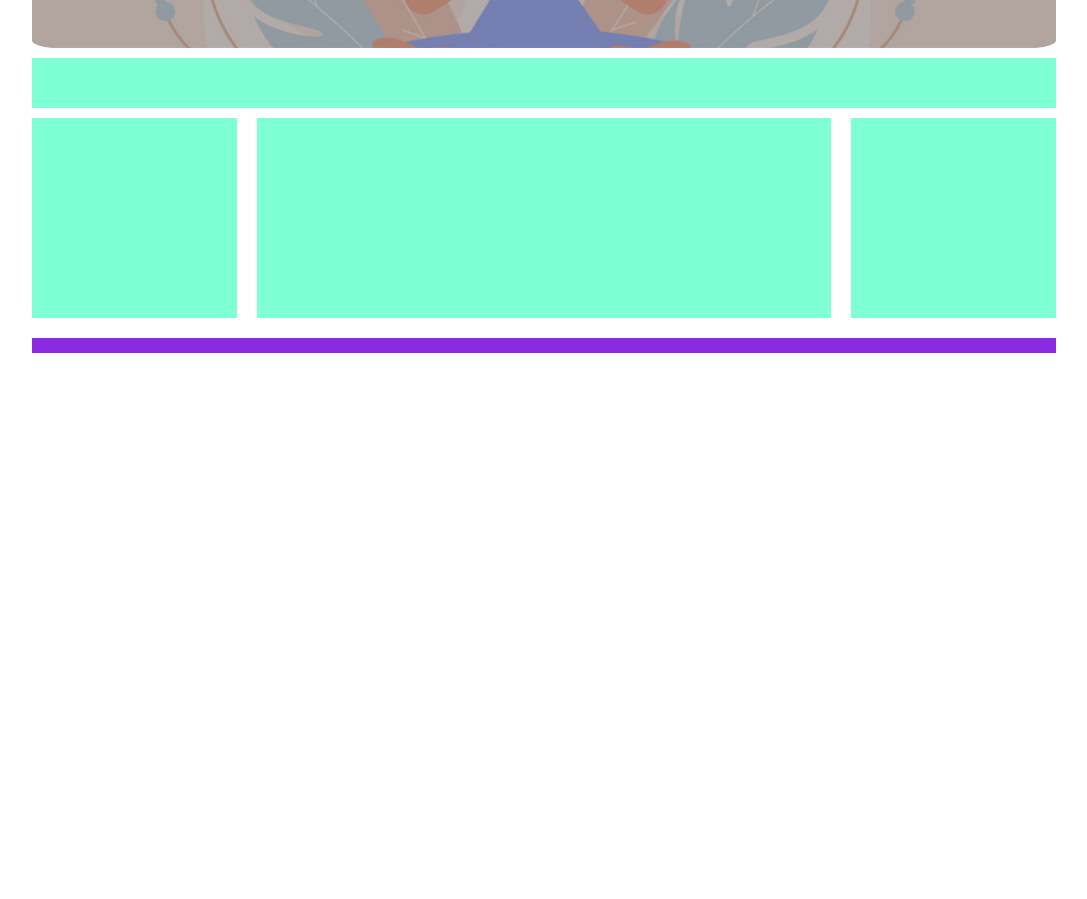
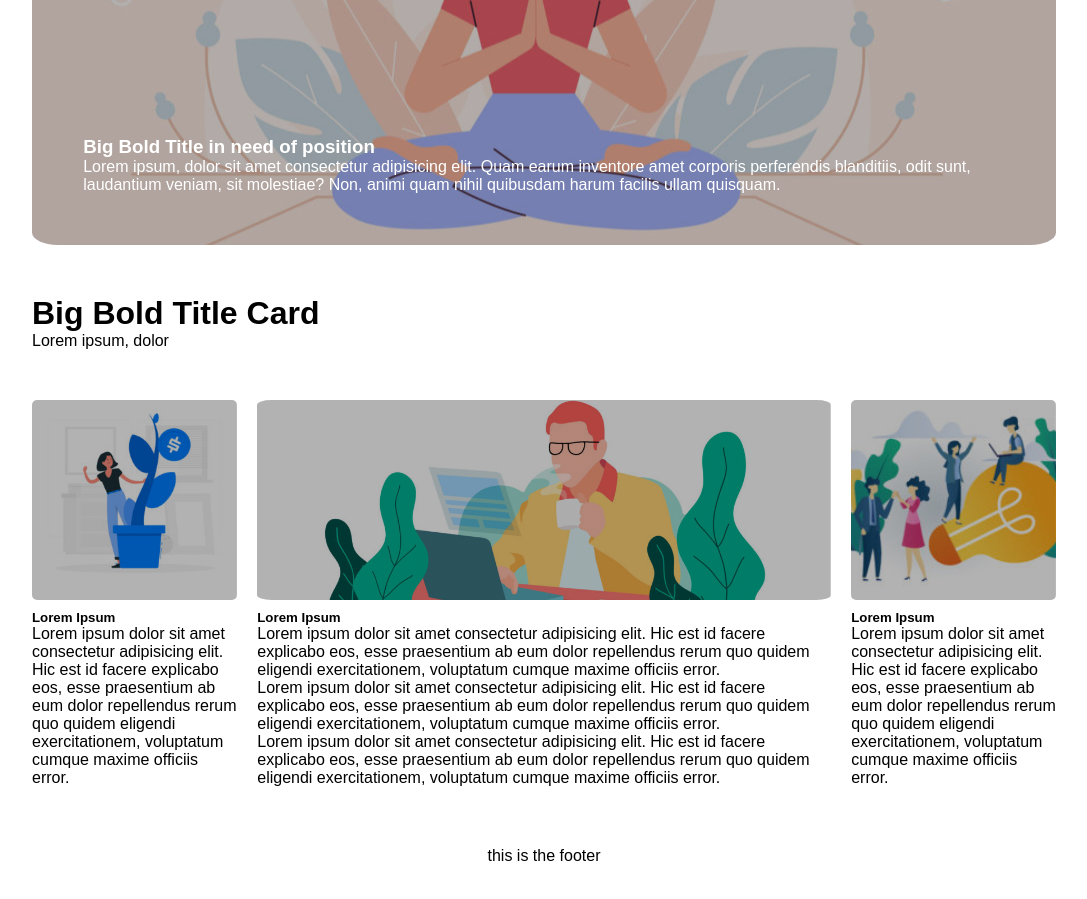
Before and after one commit to AndrewScacchi/htmlcss-wp, a plain HTML site: page index.html in a window 1280 px wide. Shown: the part 447-1346 px from the top of the page, without its empty margins (96-1183 px from the left). Before the commit the page ends 800 px from the top, so only its background shows below. Drawn offline with Linux system fonts and the light colour scheme.

Commit message:
Final commit, exercise complete, spent time doing clearfix and ugly vh rule in the way.

```diff
--- a/index.html
+++ b/index.html
@@ -7,8 +7,8 @@
     <title>Struttura Work In Progress</title>
     <link rel="stylesheet" href="style.css">
 </head>
-<body>
-    <div class="wrapper flex-col">
+<body class="clearfix">
+    <div class="wrapper clearfix">
         <!-- Header, NavBar Logo -->
         <header class="clearfix">
             <img id="logo" class="m-top-20" src="img/logo.png" alt="logo">
@@ -32,15 +32,33 @@
         </div>
 
         <!-- Main Content -->
-        <main class="m-top clearfix">
-            <div class="d-head"></div>
-            <div class="d-side"></div>
-            <div class="d-main"></div>
-            <div class="d-side"></div>
+        <main class="m-top-50 clearfix">
+            <div class="d-head m-bot-50">
+                <h1>Big Bold Title Card</h1>
+                <p>Lorem ipsum, dolor</p>
+            </div>
+            <div class="d-side">
+                <div class="div-img-1 rounded"></div>
+                <h5>Lorem Ipsum</h5>
+                <p>Lorem ipsum dolor sit amet consectetur adipisicing elit. Hic est id facere explicabo eos, esse praesentium ab eum dolor repellendus rerum quo quidem eligendi exercitationem, voluptatum cumque maxime officiis error.</p>
+            </div>
+            <div class="d-main">
+                <div class="div-img-2 rounded"></div>
+                <h5>Lorem Ipsum</h5>
+                <p>Lorem ipsum dolor sit amet consectetur adipisicing elit. Hic est id facere explicabo eos, esse praesentium ab eum dolor repellendus rerum quo quidem eligendi exercitationem, voluptatum cumque maxime officiis error.</p>
+                <p>Lorem ipsum dolor sit amet consectetur adipisicing elit. Hic est id facere explicabo eos, esse praesentium ab eum dolor repellendus rerum quo quidem eligendi exercitationem, voluptatum cumque maxime officiis error.</p>
+                <p>Lorem ipsum dolor sit amet consectetur adipisicing elit. Hic est id facere explicabo eos, esse praesentium ab eum dolor repellendus rerum quo quidem eligendi exercitationem, voluptatum cumque maxime officiis error.</p>
+            </div>
+            <div class="d-side">
+                <div class="div-img-3 rounded"></div>
+                <h5>Lorem Ipsum</h5>
+                <p>Lorem ipsum dolor sit amet consectetur adipisicing elit. Hic est id facere explicabo eos, esse praesentium ab eum dolor repellendus rerum quo quidem eligendi exercitationem, voluptatum cumque maxime officiis error.</p>
+            </div>
         </main>
 
         <!-- Footer -->
-        <footer>
+        <footer class="m-top-50">
+            this is the footer
         </footer>
     </div>
 </body>
--- a/style.css
+++ b/style.css
@@ -7,7 +7,6 @@
 }
 
 .wrapper {
-    height: 100vh;
     width: 80%;
     margin: auto;
 }
@@ -21,6 +20,9 @@
 }
 .m-top-50 {
     margin-top: 50px;
+}
+.m-bot-50{
+    margin-bottom: 50px;
 }
 .rounded {
     border-radius: 2.5%;
@@ -56,7 +58,6 @@ div.main_slide {
     margin-top: auto;
 }
 /* Float Section */
-    /* display flex to stick the footer */
 .flex-col {
     display: flex;
     flex-direction: column;
@@ -69,33 +70,58 @@ main {
 main div {
     margin-bottom: 10px;
     float: left;
-    /* Debug*/
-    background-color: aquamarine;
 }
 main .d-head {
     width: 100%;
-    /* Debug*/
-    height: 50px;
+
 }
 /* Floating elements */
 main .d-side {
     width: 20%;
-    /* Debug*/
-    height: 200px;
+
 }
 main .d-main {
     width: 56%;
     margin: 0 2% 10px;
-    /* Debug*/
+
+}
+
+.div-img-1 {
+    width: 100%;
     height: 200px;
+    background-image:
+    linear-gradient(to bottom, rgba(0, 0, 0, 0.3), rgba(0, 0, 0, 0.3)),
+    url('img/img-1.jpg');
+    background-position: center center;
+    background-repeat: no-repeat;
+    background-size: cover;
 }
+.div-img-2 {
+    width: 100%;
+    height: 200px;
+    background-image:
+    linear-gradient(to bottom, rgba(0, 0, 0, 0.3), rgba(0, 0, 0, 0.3)),
+    url('img/banner-2.jpg');
+    background-position: center center;
+    background-repeat: no-repeat;
+    background-size: cover;
+}
+.div-img-3 {
+    width: 100%;
+    height: 200px;
+    background-image:
+    linear-gradient(to bottom, rgba(0, 0, 0, 0.3), rgba(0, 0, 0, 0.3)),
+    url('img/img-3.jpg');
+    background-position: center center;
+    background-repeat: no-repeat;
+    background-size: cover;
+}
+
 
 /* quasi-sticky footer, via display:float */
 footer {
-    margin-top:auto;
-    /* Debug*/
-    height: 30px;
-    background-color: blueviolet;
+    text-align: center;
+    margin-bottom: 50px;
 }
 
 /* ClearFix */
```
